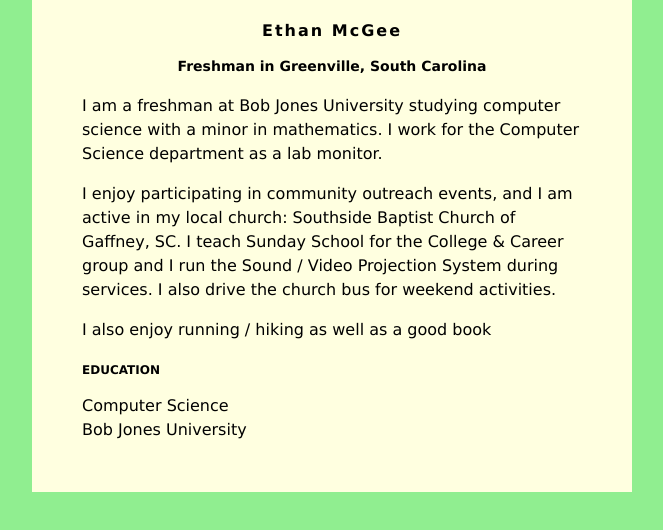
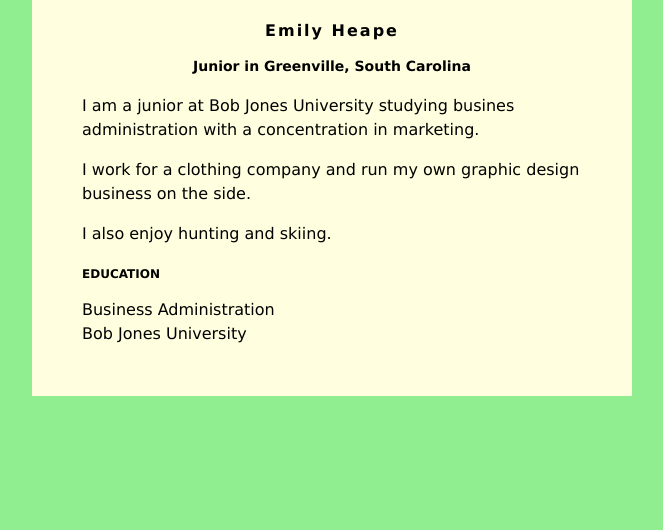
Before and after one commit to eheape/eheape.github.io, a plain HTML site: page index.html in a window 1280 px wide. Shown: the whole page, without its empty margins (308-971 px from the left). Drawn offline with Linux system fonts and the light colour scheme.

Commit message:
Update index.html

```diff
--- a/index.html
+++ b/index.html
@@ -30,19 +30,19 @@
 </head>
 <body>
     <div id="content">
-        <h1>Ethan McGee</h1>
-        <h2>Freshman in Greenville, South Carolina</h2>
+        <h1>Emily Heape</h1>
+        <h2>Junior in Greenville, South Carolina</h2>
 
-         <p>I am a freshman at Bob Jones University studying computer science with a minor in mathematics. I work for the Computer Science department as a lab monitor.</p>
+         <p>I am a junior at Bob Jones University studying busines administration with a concentration in marketing.</p>
          <p>
-            I enjoy participating in community outreach events, and I am active in my local church: Southside Baptist Church of Gaffney, SC.  I teach Sunday School for the College &amp; Career group and I run the Sound / Video Projection System during services.  I also drive the church bus for weekend activities.
+            I work for a clothing company and run my own graphic design business on the side.
          </p>
          <p>
-            I also enjoy running / hiking as well as a good book
+            I also enjoy hunting and skiing.
          </p>
 
         <h3>EDUCATION</h3>
-        Computer Science<br>
+        Business Administration<br>
         Bob Jones University
     </div>
 
```
